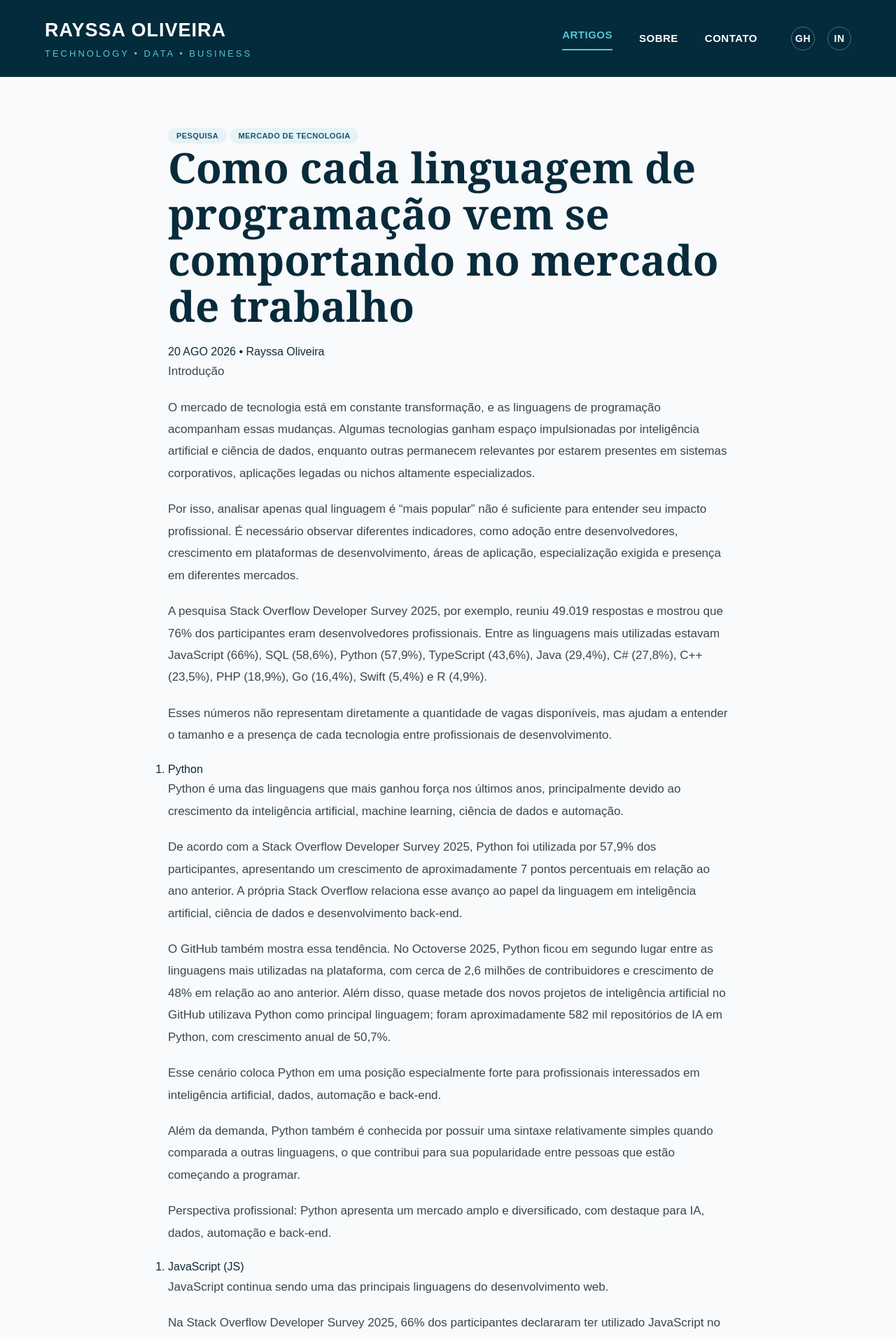
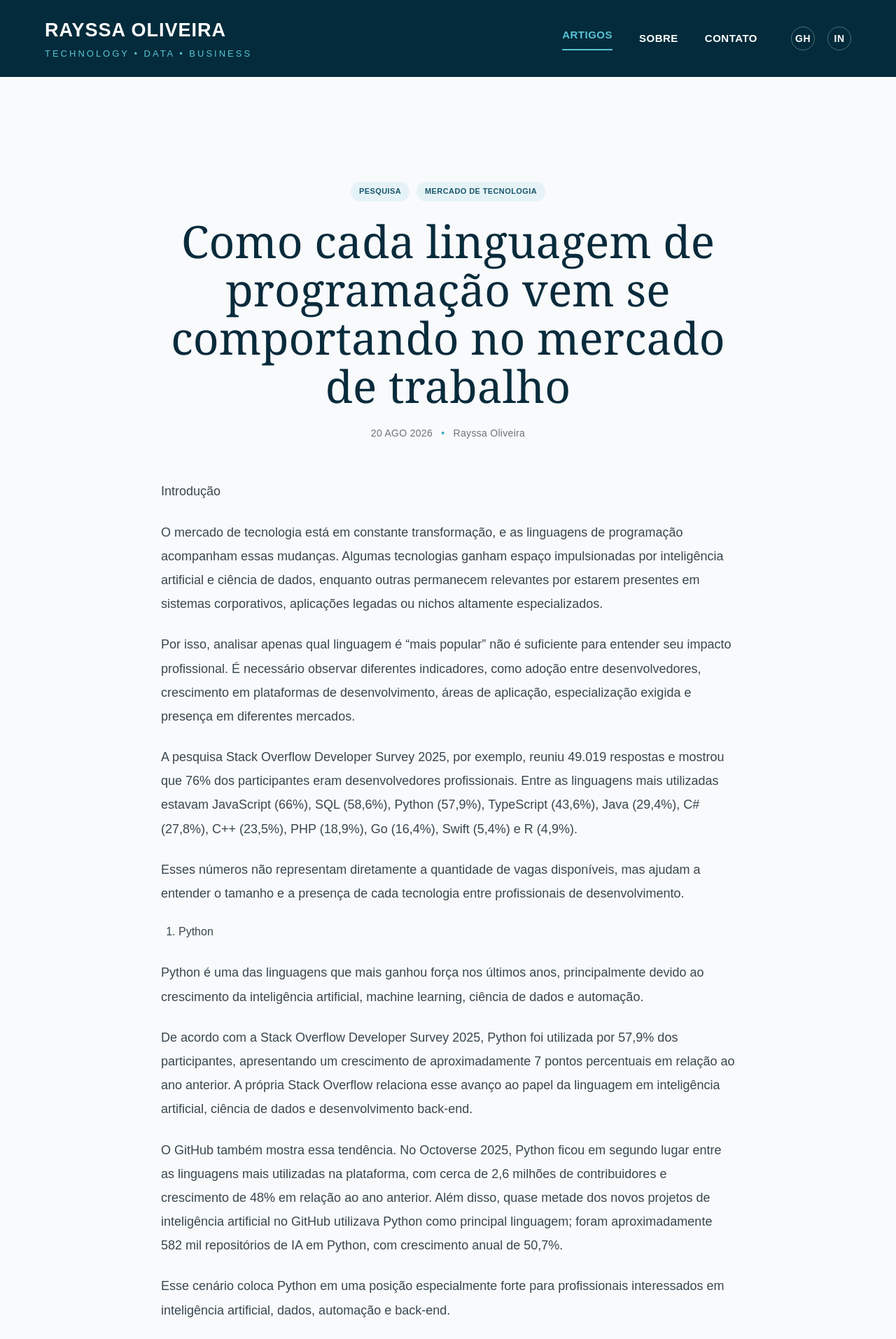
Before and after one commit to RayssaOliveiraRMO/RayssaOliveiraRMO.github.io, a Jekyll site: the page built from _posts/2026-08-20-linguagens-de-programacao.md, in a window 1280 px wide. Shown: the top 1914 px of the page at 70% size. Built offline with Jekyll 4.4.1, drawn with Linux system fonts in a browser that asks for light colours.

Commit message:
Update default.html

```diff
--- a/_layouts/default.html
+++ b/_layouts/default.html
@@ -323,66 +323,133 @@
        ARTICLE PAGE
     ========================= */
 
+   /* =========================
+   ARTICLE PAGE
+========================= */
+
 .article-page {
-      max-width: 900px;
-      margin: 70px auto;
-      padding: 0 25px;
+  max-width: 980px;
+  margin: 0 auto;
+  padding: 75px 25px 90px;
 }
 
-    .article-page h1 {
+.article-header {
+  max-width: 850px;
+  margin: 0 auto 55px;
+  text-align: center;
+}
+
+.article-tags {
+  display: flex;
+  justify-content: center;
+  gap: 10px;
+  margin-bottom: 22px;
+  flex-wrap: wrap;
+}
+
+.article-header h1 {
   font-family: Georgia, "Times New Roman", serif;
-      font-size: clamp(38px, 5vw, 60px);
-      line-height: 1.1;
+  font-size: clamp(42px, 5vw, 64px);
+  line-height: 1.08;
+  font-weight: 500;
   color: #082b3c;
+  margin: 0 auto 22px;
+}
+
+.article-meta {
+  color: #6a747b;
+  font-size: 14px;
+  letter-spacing: .3px;
+}
+
+.article-meta span {
+  margin: 0 8px;
+  color: #35aabd;
+}
+
+.article-content {
+  max-width: 820px;
+  margin: 0 auto;
+}
+
+.article-content p {
+  font-size: 18px;
+  line-height: 1.9;
+  color: #394750;
+  margin-bottom: 24px;
+}
+
+.article-content h2 {
+  font-family: Georgia, "Times New Roman", serif;
+  color: #082b3c;
+  font-size: 34px;
+  line-height: 1.2;
+  margin-top: 55px;
   margin-bottom: 20px;
 }
 
-    .article-page h2 {
-      font-family: Georgia, "Times New Roman", serif;
-      color: #082b3c;
-      font-size: 32px;
-      margin-top: 45px;
+.article-content h3 {
+  color: #07506a;
+  font-size: 24px;
+  margin-top: 38px;
   margin-bottom: 15px;
 }
 
-    .article-page h3 {
-      color: #07506a;
-      font-size: 23px;
-      margin-top: 35px;
-      margin-bottom: 12px;
+.article-content ul,
+.article-content ol {
+  margin: 20px 0 28px 25px;
+  color: #394750;
 }
 
-    .article-page p {
-      font-size: 17px;
-      line-height: 1.85;
-      color: #394750;
-      margin-bottom: 20px;
+.article-content li {
+  margin-bottom: 10px;
+  line-height: 1.7;
 }
 
-    .article-page table {
+.article-content strong {
+  color: #082b3c;
+}
+
+.article-content a {
+  color: #087c96;
+  text-decoration: underline;
+  text-decoration-color: #9edce5;
+  text-underline-offset: 3px;
+}
+
+.article-content blockquote {
+  border-left: 4px solid #35aabd;
+  background: #f2f8f9;
+  padding: 20px 25px;
+  margin: 35px 0;
+  color: #4d5c64;
+  font-family: Georgia, "Times New Roman", serif;
+  font-style: italic;
+}
+
+.article-content table {
   width: 100%;
   border-collapse: collapse;
-      margin: 30px 0;
+  margin: 35px 0;
+  font-size: 15px;
+  overflow: hidden;
 }
 
-    .article-page th,
-    .article-page td {
-      padding: 12px;
-      border: 1px solid #dfe6e9;
+.article-content th,
+.article-content td {
+  padding: 13px 15px;
+  border: 1px solid #dce5e8;
   text-align: left;
 }
 
-    .article-page th {
+.article-content th {
   background: #eaf4f6;
   color: #08384b;
+  font-weight: 700;
 }
 
-    .article-page blockquote {
-      border-left: 4px solid #35aabd;
-      padding-left: 20px;
-      margin: 30px 0;
-      color: #53616a;
-      font-style: italic;
+.article-content tr:nth-child(even) td {
+  background: #fafcfc;
 }
 
     /* =========================
```
Lines whose indentation alone changed are shown as unchanged.
